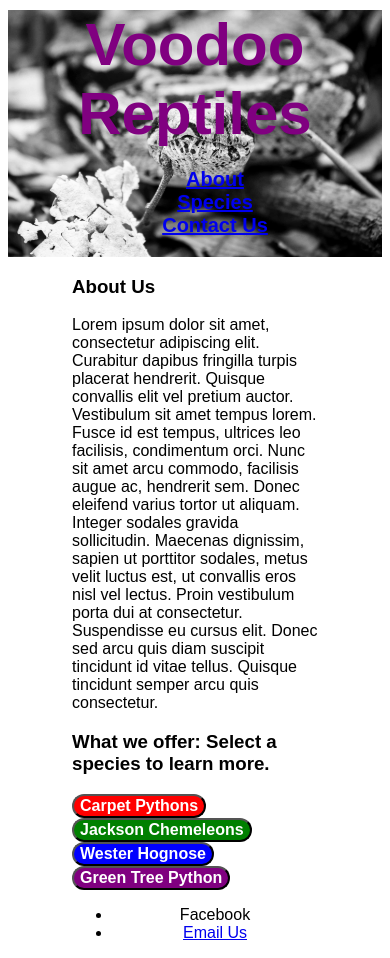
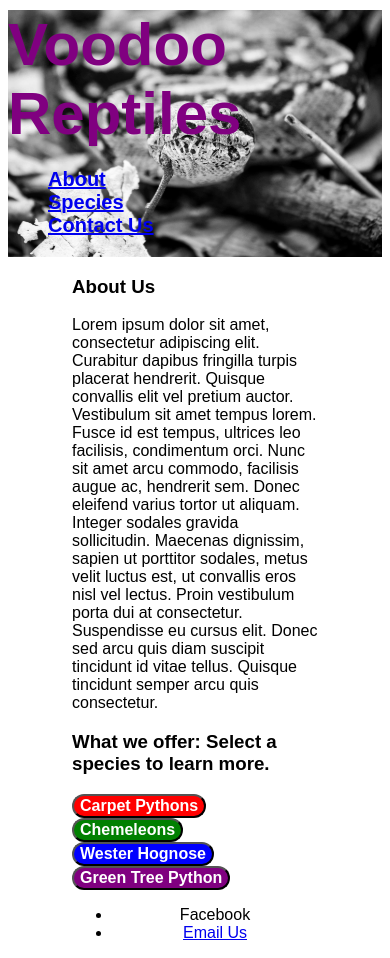
Before and after one commit to richardpoole1990/CodeLouisvilleProject, a plain HTML site: page Index.html in a window 390 px wide. Drawn offline with Linux system fonts and the light colour scheme.

Commit message:
styling almost done, added media queries.

```diff
--- a/Index.html
+++ b/Index.html
@@ -10,8 +10,8 @@
     <body>
 
         <div class="header">
-            <div class="wrapper">
-                <div class="hometext">
+            <div class="grayscale">
+                <div class="notgrayscale"> <!-- Allows me to change font color and have background image grayscale-->
                     <div class='title'>Voodoo Reptiles</div>
                     <nav>
                         <ul class= "navigation">
@@ -36,13 +36,14 @@
         <div id="species">
         <p>
             <h3>What we offer: Select a species to learn more.</h3>
-            <button id="carpetInfo">Carpet Pythons</button>
-            <button id="chemInfo"> Jackson Chemeleons </button>
-            <button id="hogInfo"> Wester Hognose </button>
-            <button id="treeInfo"> Green Tree Python </button>
+                <div id='buttoncontrol'>
+                    <button id="carpetInfo">Carpet Pythons</button>
+                    <button id="chemInfo"> Chemeleons </button>
+                    <button id="hogInfo"> Wester Hognose </button>
+                    <button id="treeInfo"> Green Tree Python </button>
 
-            <div id="info"> </div>  <!-- Empty, buttons run function to add information to DOM. -->
-
+                    <div id="info"> </div>  <!-- Empty, buttons run function to add information to DOM. -->
+                </div>
 
         </p>
 
--- a/style.css
+++ b/style.css
@@ -8,17 +8,19 @@ body {
 
 .title {
     font-size:60px;
+    display: flex;
+    align-self: flex-start;
 }
 
-.hometext {
+/* Changes seperate entity styling */
+.notgrayscale {
     margin: 0 auto;
     color: purple;
-    text-align: center;
     font-size: 20px;
     font-weight: bold;
 }
 
-.wrapper {
+.grayscale {
     background-image: url(Images/background.jpeg);
     background-color: gray;
     background-blend-mode: luminosity;
@@ -29,12 +31,14 @@ body {
     margin: 10px 0;
 }
 
-#species {
-    justify-content: center;
+#buttoncontrol {
+    font-size: 1.25em;
 }
 
 .navigation {
     list-style-type: none;
+    display: flex;
+    flex-direction: column;
 }
 
 
@@ -74,6 +78,10 @@ body {
     border-radius: 25px;
 }
 
+#buttoncontrol {
+    flex-direction: row;
+}
+
 /* Set element to none for button toggle */
 
 
@@ -106,4 +114,16 @@ body {
 @media only screen
   and (max-width: 480px) {
       body {margin: .5em;}
+      #buttoncontrol {
+        flex-direction: column;
+        font-size: 1em;
+        justify-content: space-between;}
   }
+
+  @media only screen
+  and (max-width: 600px) {
+      body {margin: .5em;}
+      #buttoncontrol {
+        flex-direction: column;
+        font-size: 1em;}
+  }
```
